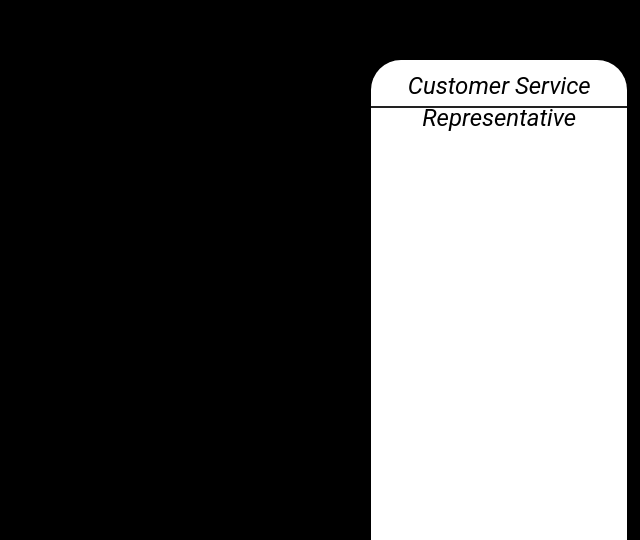
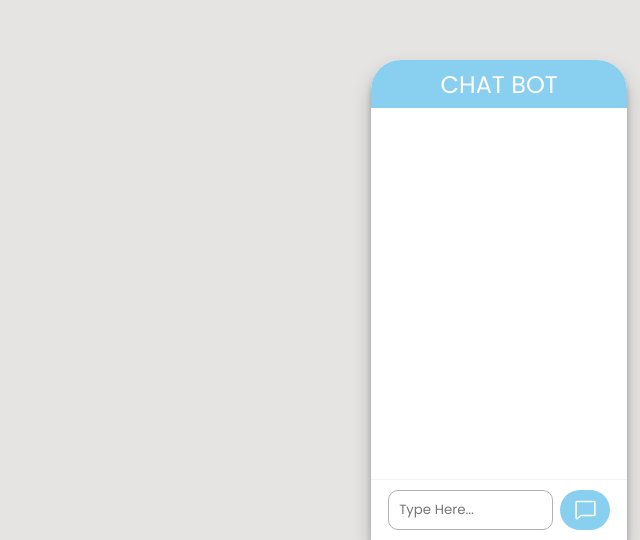
Before and after one commit to coleaydelotte/AI-Customer-Support, a Next.js app: page / in a window 1280 px wide. Shown: the part 260-800 px from the top of the page, without its empty margins (640-1280 px from the left). Built offline with nearby package versions, Linux system fonts and the light colour scheme.

Commit message:
added new styling, added page.css for the styling, and added animation using the useffect hook from react, styling with normal JSX

```diff
--- a/app/globals.css
+++ b/app/globals.css
@@ -3,3 +3,19 @@
   padding: 0;
   margin: 0;
 }
+
+/*
+Hidden Animation
+*/
+.hidden {
+  opacity: 0;
+  transform: translateY(100%);
+  transition: ease-in-out 2s;
+}
+
+.show {
+  opacity: 1;
+  transform: translateY(0);
+
+
+}
--- /dev/null
+++ b/app/page.css
@@ -0,0 +1,52 @@
+@import url('https://fonts.googleapis.com/css2?family=Poppins:ital,wght@0,100;0,200;0,300;0,400;0,500;0,600;0,700;0,800;0,900;1,100;1,200;1,300;1,400;1,500;1,600;1,700;1,800;1,900&display=swap');
+
+
+.title {
+    font-family: "Poppins", sans-serif;
+    text-align: center;
+    font-size: clamp(.5rem, 4vw, 1.5rem);
+    font-weight: 400;
+    color: white;
+}
+
+
+
+
+
+.text-chat-container {
+    position: absolute;
+    bottom: 0;
+    left: 0;
+    width: 100%;
+    text-align: center;
+    padding: 10px;
+    display: flex;
+    justify-content: space-evenly;
+    border-top: 1px solid rgba(193, 190, 190, 0.19);
+
+}
+
+
+
+.input-label {
+    width: 70%;
+    font-family: "Poppins", sans-serif;
+    padding-left: 10px;
+    border: 1px solid rgb(180, 176, 176);
+    border-radius: 10px;
+
+}
+
+.send-btn {
+    border: none;
+    background-color: #89CFF0;
+    border-radius: 20px;
+    width: 50px;
+    height: 40px;
+    transition: ease-in-out 0.5s;
+
+}
+
+.send-btn:hover {
+    transform: scale(1.1);
+}
--- a/app/page.js
+++ b/app/page.js
@@ -1,52 +1,96 @@
-import { Box, Typography } from '@mui/material';
+"use client";
+
+
+import { Box, Typography, TextField } from '@mui/material';
+import './page.css'
+import { Chat } from "@phosphor-icons/react/dist/ssr/Chat";
+import { useEffect } from 'react';
+import { blue } from '@mui/material/colors';
+
 
 export default function Home() {
+
+  /** Animation When The Program Runs*/
+
+  useEffect(() => {
+    const observer = new IntersectionObserver((entries) => {
+        entries.forEach((entry) => {
+            if (entry.isIntersecting) {
+                entry.target.classList.add('show');
+            } else {
+                entry.target.classList.remove('show');
+            }
+        });
+    });
+    const hiddenElements = document.querySelectorAll('.hidden');
+    hiddenElements.forEach((element) => {
+        observer.observe(element);
+    });
+
+    return () => {
+        hiddenElements.forEach((element) => {
+            observer.unobserve(element);
+        });
+    };
+}, []);
+
+
   return (
+
     <Box
       width={"100vw"}
       height={"100vh"}
-      bgcolor={"#000000"}
+      bgcolor={"#E5E4E2	"}
       display="flex"
     >
-      {/*CHAT BOX*/}
+      {/*CHAT BOX CONTAINER*/}
       <Box
-        display="flex"
-        justifyContent="center"
+      className="hidden"
         alignItems="center"
         width={"20%"}
         height={"60%"}
-        bgcolor={"#ffffff"}
+        bgcolor={"#FFFFFF	"}
         position={"fixed"}
+        zIndex={0}
         bottom={0}
         right={"1%"}
+        boxShadow={"rgba(0, 0, 0, 0.19) 0px 10px 20px, rgba(0, 0, 0, 0.23) 0px 6px 6px;"}
         sx={{
           borderTopLeftRadius: "30px",
-          borderTopRightRadius: "30px"
+          borderTopRightRadius: "30px",
+          border: "none"
+
         }}
       >
         {/*HEADER*/}
         <Box
+          bgcolor={"#89CFF0	"}
           position={"absolute"}
           top={0}
           width={"100%"}
           height={"10%"}
-          borderBottom={"#222222 2px solid"}
+          display={"flex"}
+          justifyContent={"center"}
+          textAlign={"center"}
+          alignItems={"center"}
           sx={{
             borderTopLeftRadius: "30px",
-            borderTopRightRadius: "30px"
+            borderTopRightRadius: "30px",
+            border: "none"
           }}
+          zIndex={-1}
+
         >
-          <Typography
-            variant={"h5"}
-            color={"#000000"}
-            textAlign={"center"}
-            paddingTop={"10px"}
-            fontFamily={"Roboto"}
-            fontStyle={"italic"}
-          >
-            Customer Service Representative
-          </Typography>
+          <h4 className='title'>CHAT BOT</h4>
         </Box>
+
+
+        <div className='text-chat-container'>
+          <input className='input-label' placeholder='Type Here...' type='text' />
+          <button className='send-btn'>
+            <Chat size={25} color='white' />
+          </button>
+        </div>
       </Box>
     </Box>
   );
--- a/package.json
+++ b/package.json
@@ -12,6 +12,7 @@
     "@emotion/react": "^11.13.0",
     "@emotion/styled": "^11.13.0",
     "@mui/material": "^5.16.6",
+    "@phosphor-icons/react": "^2.1.5-alpha.3",
     "next": "14.2.5",
     "openai": "^4.54.0",
     "react": "^18",
```
Also changed, not shown: 1 other file (tests, documents, lock files or other folders).
